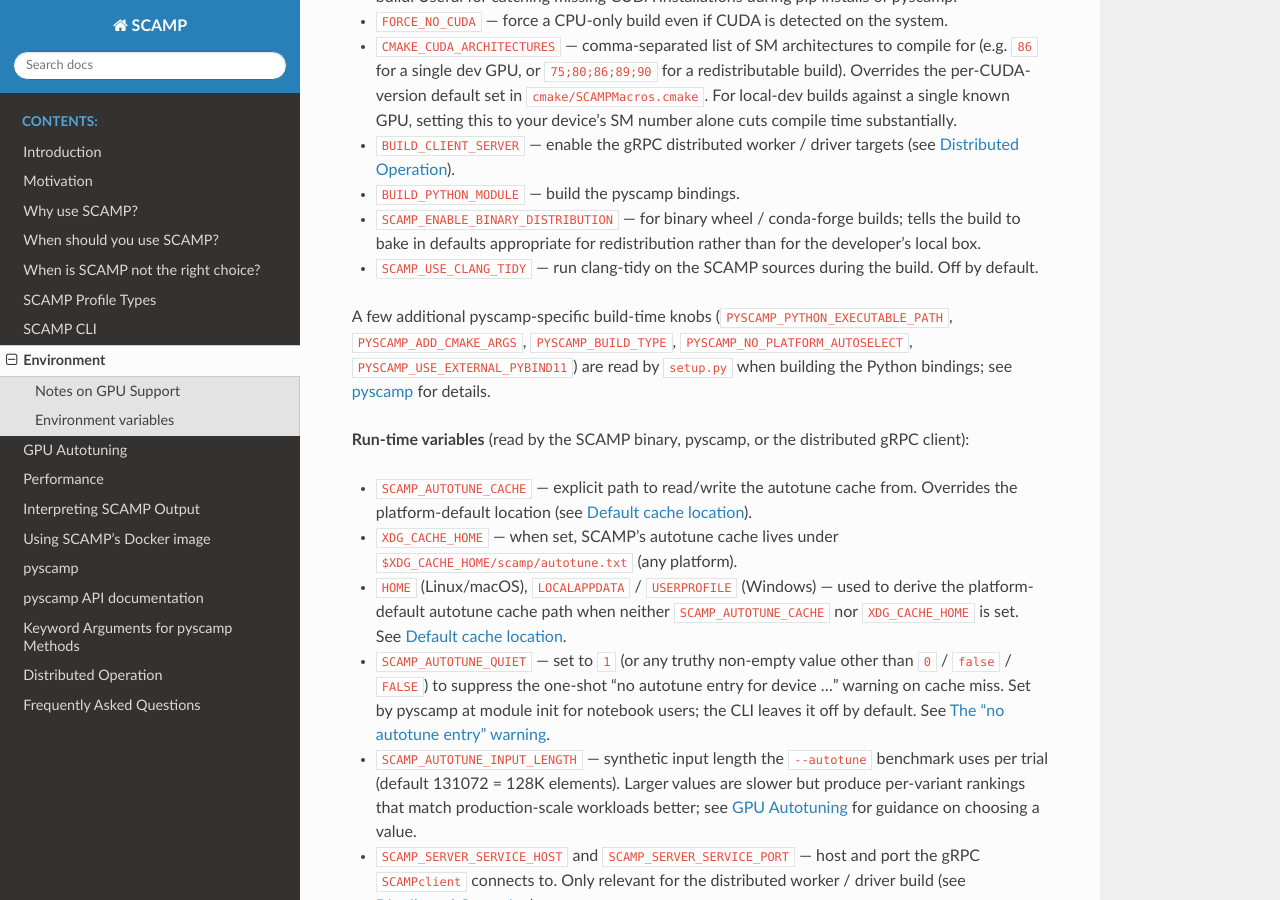
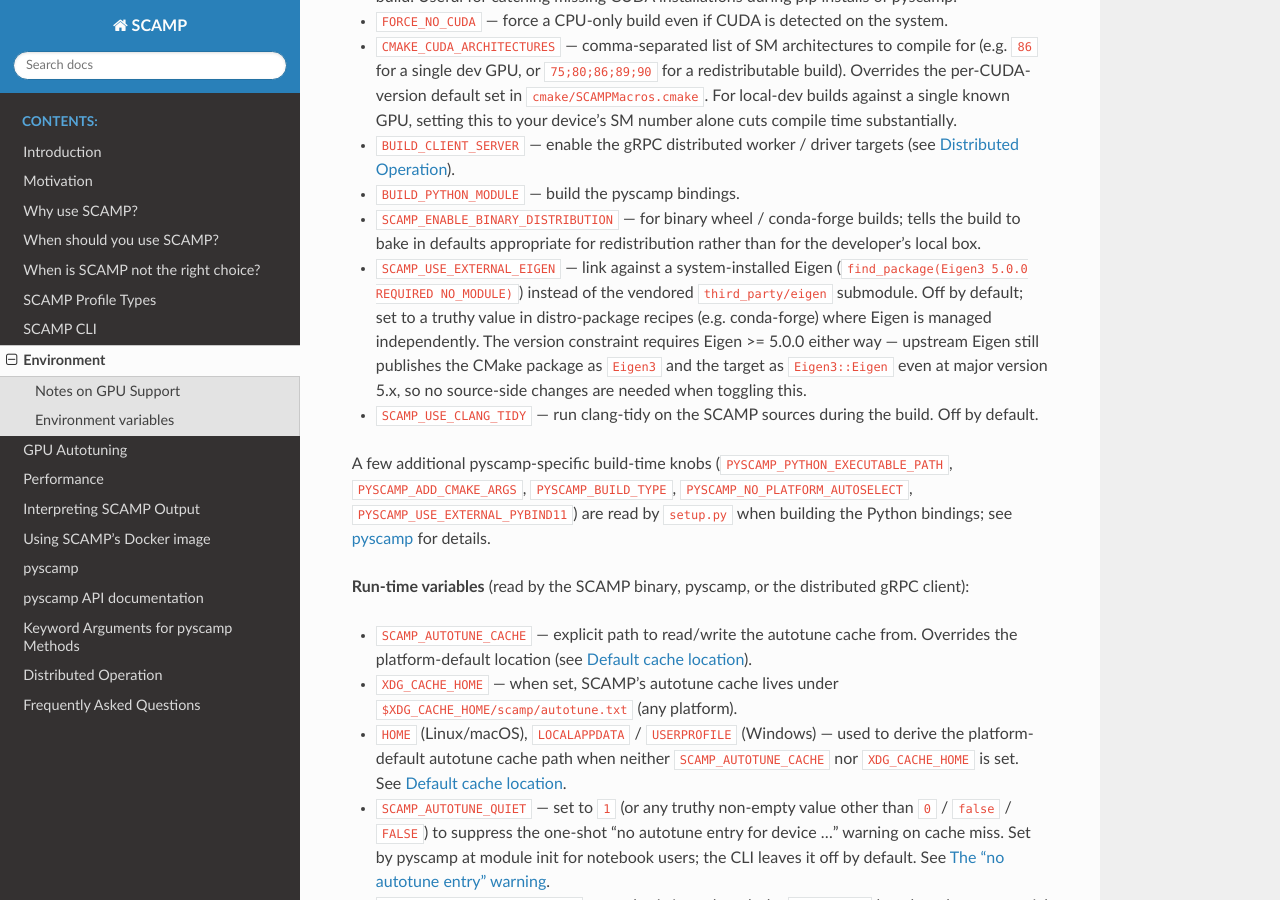
Before and after one commit to zpzim/SCAMP, a Sphinx documentation site: the page built from docs/source/environment.rst, in a window 1280 px wide and 900 px high, scrolled down 1435 px. Built offline with Sphinx 7.4.7 and the Read the Docs theme 3.1.0, drawn with Linux system fonts in a browser that asks for light colours.

Commit message:
Move per-variant default blocksz into SCAMP_VARIANT_TUPLES
Refactor: blocksz is now a per-variant property declared in
SCAMP_VARIANT_TUPLES rather than a precision-tied global constant
(BLOCKSZ_DP / BLOCKSZ_SP) gated by a hidden "sliding-window vs shfl"
rule inside GetKernelConfigForVariant. The change removes the hidden
coupling without changing runtime behavior: each variant declares
default_blocksz_dp and default_blocksz_sp explicitly, and
GetKernelConfigForVariant returns the field that matches the requested
precision.

Tuple format grows from 5 to 7 fields:
  before: bps|dpt|ur|our|kti
  after:  bps|dpt|ur|our|kti|default_blocksz_dp|default_blocksz_sp

Values are picked to preserve current cold-start behavior bit-for-bit:
  - sliding-window variants get 256|512 (== BLOCKSZ_DP, BLOCKSZ_SP)
  - shfl variants get 128|128 (the prior hardcoded shfl default)

The kernel is still instantiated for all of {64, 128, 256, 512} per
variant, the autotuner still sweeps blocksz as an independent axis,
and on-disk cache entries can still name any of the four values; the
per-variant defaults only feed the cold-start fallback path where no
cache hit exists.

Files removed (everything was used only by the old precision-tied
default path):
  - src/core/gpu_kernel/kernel_constants.h (was BLOCKSZ_DP/SP only)
  - SCAMP::BlocksizeForPrecision in kernel_config.cpp
  - SCAMP::get_blocksz in kernel_gpu_utils.{h,cu} (already dead --
    declared but not called by anything)

Doc updates folded in:
  - docs/source/environment.rst: document SCAMP_USE_EXTERNAL_EIGEN
    (was honored by cpu_kernel/CMakeLists.txt but undocumented), plus
    a note about Eigen 5.x still publishing as the Eigen3 package.
  - src/core/gpu_kernel/CMakeLists.txt: expand the comment above the
    target_link_libraries(gpu_kernels ... Eigen3::Eigen) call to
    mention the dual Eigen-acquisition path (vendored INTERFACE
    target vs find_package import).
  - docs/source/autotune.rst + builtin_autotune_cache.h: small polish
    landed alongside.

Verified locally on RTX 3080:
  - kernel_variants_table.h regenerates cleanly with the 7-field
    initializer rows.
  - 22/22 unit tests pass.
  - run_tests.py subset (windows 13/33, inputs 100/250/1500, tiles
    1024/2048) = 460/460 GPU tests pass.

Co-Authored-By: Claude Opus 4.7 <noreply@anthropic.com>

```diff
--- a/docs/source/environment.rst
+++ b/docs/source/environment.rst
@@ -69,6 +69,15 @@ time):
 * ``SCAMP_ENABLE_BINARY_DISTRIBUTION`` — for binary wheel / conda-forge
   builds; tells the build to bake in defaults appropriate for
   redistribution rather than for the developer's local box.
+* ``SCAMP_USE_EXTERNAL_EIGEN`` — link against a system-installed Eigen
+  (``find_package(Eigen3 5.0.0 REQUIRED NO_MODULE)``) instead of the
+  vendored ``third_party/eigen`` submodule. Off by default; set to a
+  truthy value in distro-package recipes (e.g. conda-forge) where
+  Eigen is managed independently. The version constraint requires
+  Eigen >= 5.0.0 either way — upstream Eigen still publishes the
+  CMake package as ``Eigen3`` and the target as ``Eigen3::Eigen``
+  even at major version 5.x, so no source-side changes are needed
+  when toggling this.
 * ``SCAMP_USE_CLANG_TIDY`` — run clang-tidy on the SCAMP sources during
   the build. Off by default.
 
```
Also changed, not shown: docs/source/autotune.rst (+17 -7 lines), 7 other files.
